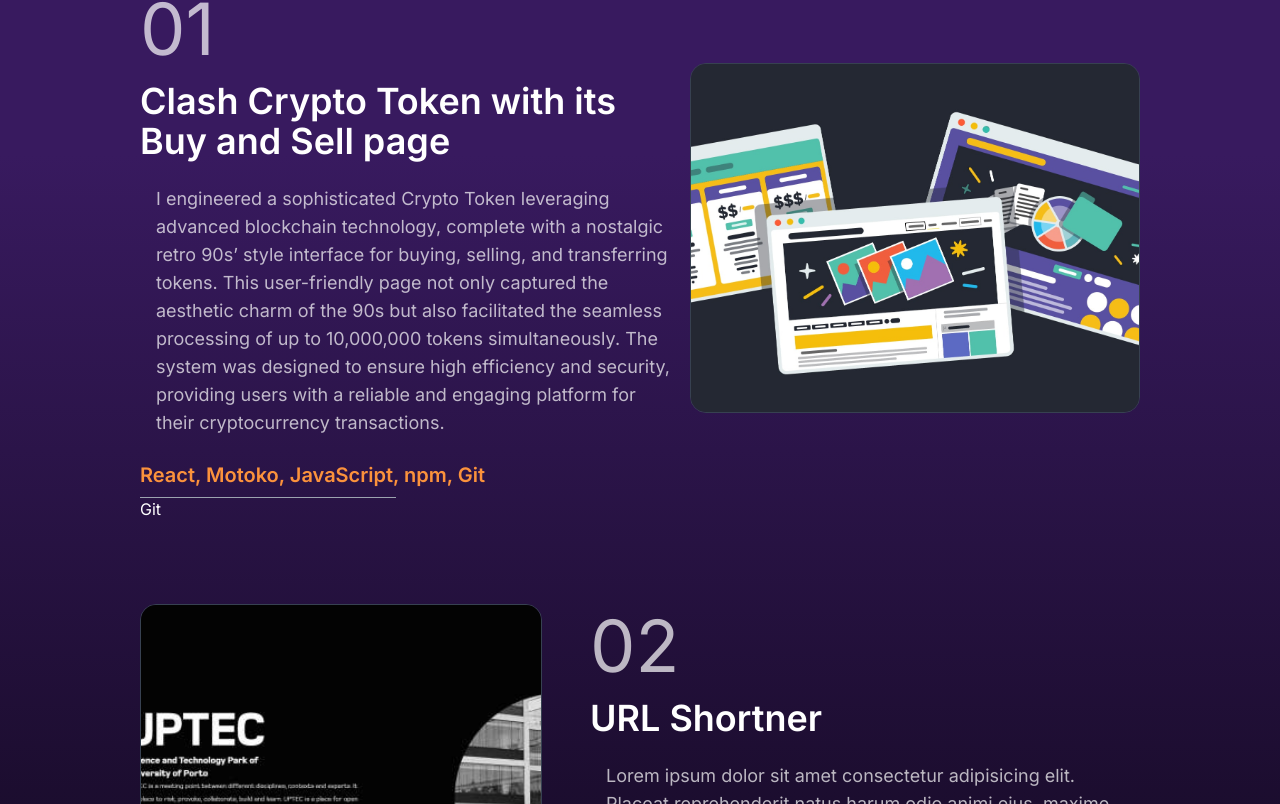
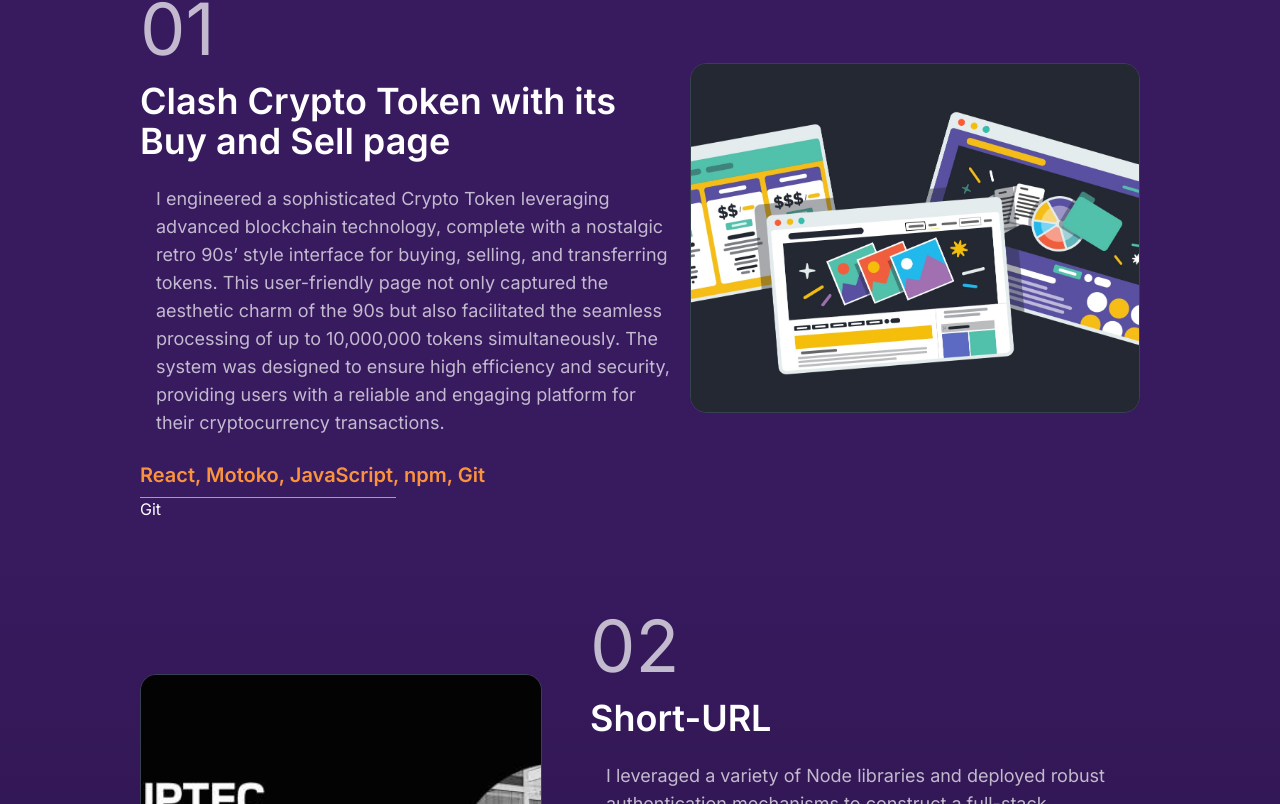
Before and after one commit to vansh-2905/Portfolio, a Next.js app: page / in a window 1280 px wide. Shown: the part 1996-2800 px from the top of the page. Built offline with nearby package versions, Linux system fonts and the light colour scheme.

Commit message:
Update Portfolio-2.tsx

```diff
--- a/src/components/Portfolio.tsx
+++ b/src/components/Portfolio.tsx
@@ -1,7 +1,7 @@
 "use client"
 import Image from "next/image";
 import { motion } from 'framer-motion';
-import project1 from "../assests/project.jpg";
+import VideoImg from "../assests/project.jpg";
 import project2 from "../assests/proj1.jpg";
 import project3 from "../assests/proj2.jpg";
 
@@ -12,24 +12,48 @@ const projects = [
         description: "I engineered a sophisticated Crypto Token leveraging advanced blockchain technology, complete with a nostalgic retro 90s’ style interface for buying, selling, and transferring tokens. This user-friendly page not only captured the aesthetic charm of the 90s but also facilitated the seamless processing of up to 10,000,000 tokens simultaneously. The system was designed to ensure high efficiency and security, providing users with a reliable and engaging platform for their cryptocurrency transactions.",
         devStack: "React, Motoko, JavaScript, npm, Git",
         link: "",
-        git: "",
-        src: project1
+        git: "https://github.com/vansh-2905/Clash-Crypto-Token",
+        src: VideoImg
     },
     {
-        title: "URL Shortner",
-        description: "Lorem ipsum dolor sit amet consectetur adipisicing elit. Placeat reprehenderit natus harum odio animi eius, maxime nostrum quae consequatur temporibus ex reiciendis unde dolorem aliquam accusamus, doloribus, molestiae rerum tempora",
-        devStack: "Node, Express, EJS, MongoDB, Git",
+        title: "Short-URL",
+        description: "I leveraged a variety of Node libraries and deployed robust authentication mechanisms to construct a full-stack application. This application effectively reduces the size of URLs by up to 97% of their original length, ensuring efficient and secure URL management. The implementation involved optimizing algorithms and integrating advanced compression techniques, resulting in a highly efficient system that enhances user experience and operational performance.",
+        devStack: "HTML, CSS, Express, Node, Embedded JavaScript, MongoDB",
         link: "",
-        git: "",
+        git: "https://github.com/vansh-2905/Short-URL",
         src: project2
     },
     {
-        title: "URL Shortner",
-        description: "Lorem ipsum dolor sit amet consectetur adipisicing elit. Placeat reprehenderit natus harum odio animi eius, maxime nostrum quae consequatur temporibus ex reiciendis unde dolorem aliquam accusamus, doloribus, molestiae rerum tempora",
-        devStack: "Node, Express, EJS, MongoDB, Git",
+        title: "Video Streaming Platform",
+        description: "I developed a stand-alone video streaming platform utilizing agile methodologies to ensure rapid and iterative progress. By implementing advanced buffering techniques and optimizing data flow, I successfully minimized buffer time by up to 75%. This resulted in a significantly smoother and more enjoyable viewing experience for users, enhancing the platform’s overall performance and user satisfaction.",
+        devStack: "JavaScript, CSS, HTML, Node, React, Ffmpeg",
         link: "",
         git: "",
-        src: project3
+        src: VideoImg
+    },
+    {
+        title: "Management Dashboard",
+        description: "I constructed a comprehensive business dashboard featuring a variety of interactive graphs and charts. This tool significantly enhanced operational efficiency for business owners by up to 75%, providing real-time insights and analytics. The dashboard enabled users to make informed decisions quickly and effectively, streamlining their business processes and improving overall productivity.",
+        devStack: "React, HTML, Tailwind, Sync Fusion",
+        link: "https://dashboard-vansh-k.vercel.app/",
+        git: "https://github.com/vansh-2905/Dashboard",
+        src: project2
+    },
+    {
+        title: "Machine Learning Fire Detection System",
+        description: "I trained a highly accurate machine learning model for fire detection, achieving an impressive accuracy rate of over 98.2%. This model was designed to be seamlessly integrated with surveillance cameras, significantly enhancing fire monitoring and early detection capabilities. The integration process involved rigorous testing and optimization to ensure reliable performance in real-world scenarios, providing a robust solution for proactive fire safety measures.",
+        devStack: "Python, Yolo, Pandas, Numpy, OpenCV",
+        link: "",
+        git: "https://github.com/vansh-2905/ML-fire-detection",
+        src: project2
+    },
+    {
+        title: "This website",
+        description: "I trained a highly accurate machine learning model for fire detection, achieving an impressive accuracy rate of over 98.2%. This model was designed to be seamlessly integrated with surveillance cameras, significantly enhancing fire monitoring and early detection capabilities. The integration process involved rigorous testing and optimization to ensure reliable performance in real-world scenarios, providing a robust solution for proactive fire safety measures.",
+        devStack: "NextJS, Tailwind, Framer Motion, HTML, CSS",
+        link: "https://vansh-kapoor-seven.vercel.app/",
+        git: "https://github.com/vansh-2905/Portfolio",
+        src: project2
     },
 ]
 
```
